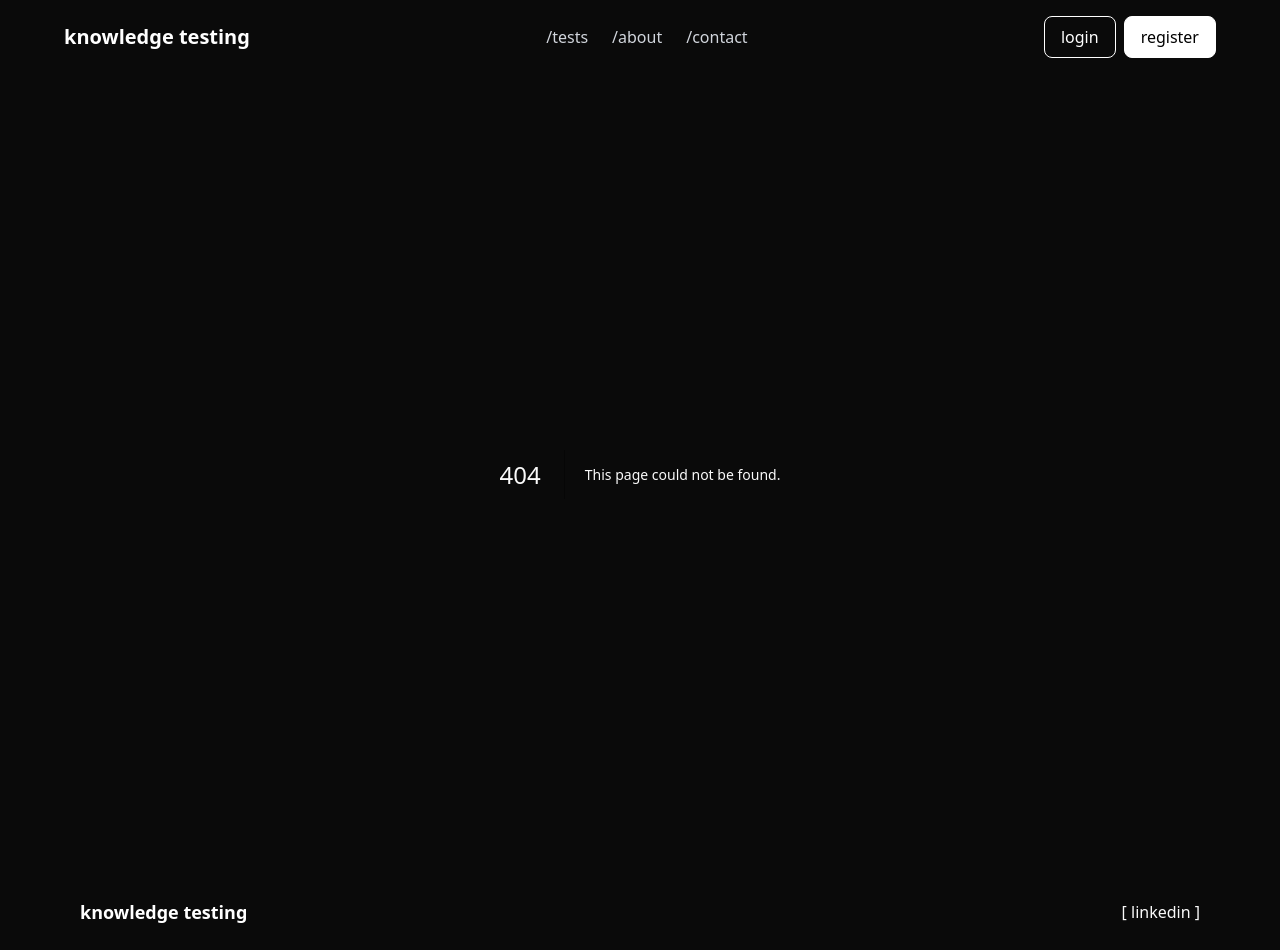
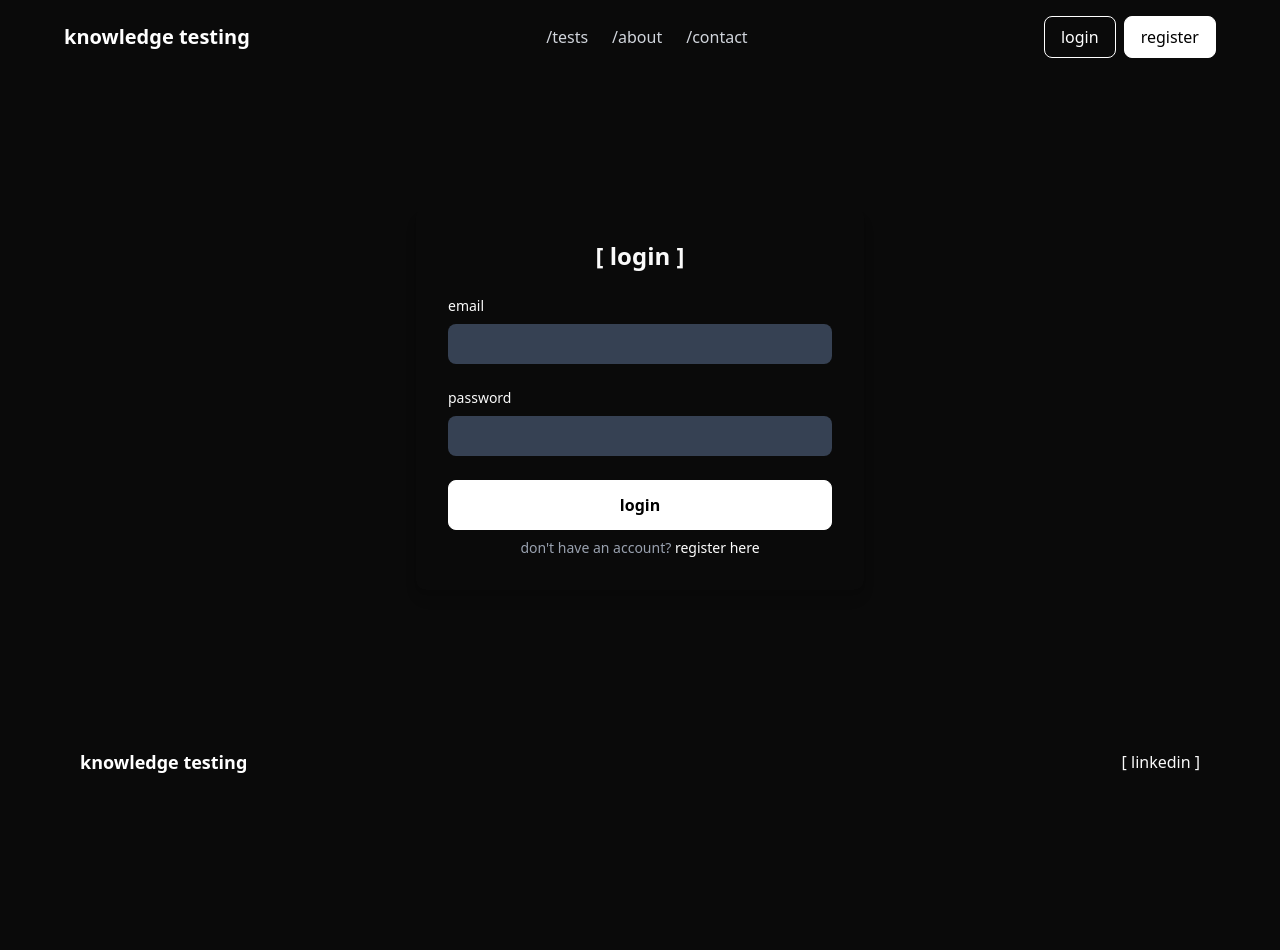
Before and after one commit to 2pasha/testing-app, a Next.js app: page /login in a window 1280 px wide. Before the commit this address had no page. After the commit the page ends 800 px from the top, so only its background shows below. Built offline with nearby package versions, Linux system fonts and the light colour scheme.

Commit message:
feat: add Login page

```diff
--- /dev/null
+++ b/src/pages/login.jsx
@@ -0,0 +1,110 @@
+import { useState } from "react";
+import { useRouter } from "next/router";
+import { Formik, Form, Field, ErrorMessage } from "formik";
+import * as Yup from "yup";
+
+export default function Login() {
+  const [errorMessage, setErrorMessage] = useState(""); // Handle errors
+  const router = useRouter();
+
+  // Validation Schema
+  const validationSchema = Yup.object().shape({
+    email: Yup.string().email("Invalid email").required("Email is required"),
+    password: Yup.string()
+      .min(6, "Password must be at least 6 characters")
+      .required("Password is required"),
+  });
+
+  // Handle Login
+  const handleSubmit = async (values, { setSubmitting }) => {
+    setErrorMessage(""); // Clear previous errors
+
+    try {
+      const response = await fetch("/api/auth/login", {
+        method: "POST",
+        headers: { "Content-Type": "application/json" },
+        body: JSON.stringify(values),
+      });
+
+      const data = await response.json();
+
+      if (!response.ok) {
+        throw new Error(data.message || "Login failed");
+      }
+
+      // Redirect to profile page after successful login
+      router.push("/profile");
+    } catch (error) {
+      setErrorMessage(error.message);
+    } finally {
+      setSubmitting(false);
+    }
+  };
+
+  return (
+    <div className="flex items-center justify-center p-6">
+      <div className="p-8 rounded-lg shadow-lg w-full max-w-md">
+        <h2 className="text-2xl font-bold text-center mb-4">[ login ]</h2>
+
+        {errorMessage && (
+          <p className="text-red-500 text-sm text-center mb-4">
+            {errorMessage}
+          </p>
+        )}
+
+        <Formik
+          initialValues={{ email: "", password: "" }}
+          validationSchema={validationSchema}
+          onSubmit={handleSubmit}
+        >
+          {({ isSubmitting }) => (
+            <Form className="flex flex-col space-y-4">
+              <div>
+                <label className="block text-sm my-2">email</label>
+                <Field
+                  type="email"
+                  name="email"
+                  className="w-full px-4 py-2 bg-gray-700 rounded-md text-white"
+                />
+                <ErrorMessage
+                  name="email"
+                  component="div"
+                  className="text-red-500 text-sm my-1"
+                />
+              </div>
+
+              <div>
+                <label className="block text-sm my-2">password</label>
+                <Field
+                  type="password"
+                  name="password"
+                  className="w-full px-4 py-2 bg-gray-700 rounded-md text-white"
+                />
+                <ErrorMessage
+                  name="password"
+                  component="div"
+                  className="text-red-500 text-sm my-1"
+                />
+              </div>
+
+              <button
+                type="submit"
+                disabled={isSubmitting}
+                className="my-2 cursor-pointer bg-white text-black border border-white font-semibold px-6 py-3 rounded-md hover:bg-black hover:text-white disabled:bg-gray-600"
+              >
+                {isSubmitting ? "logging in..." : "login"}
+              </button>
+
+              <p className="text-sm text-gray-400 text-center">
+                don't have an account?{" "}
+                <a href="/register" className="text-white hover:underline">
+                  register here
+                </a>
+              </p>
+            </Form>
+          )}
+        </Formik>
+      </div>
+    </div>
+  );
+}
```
